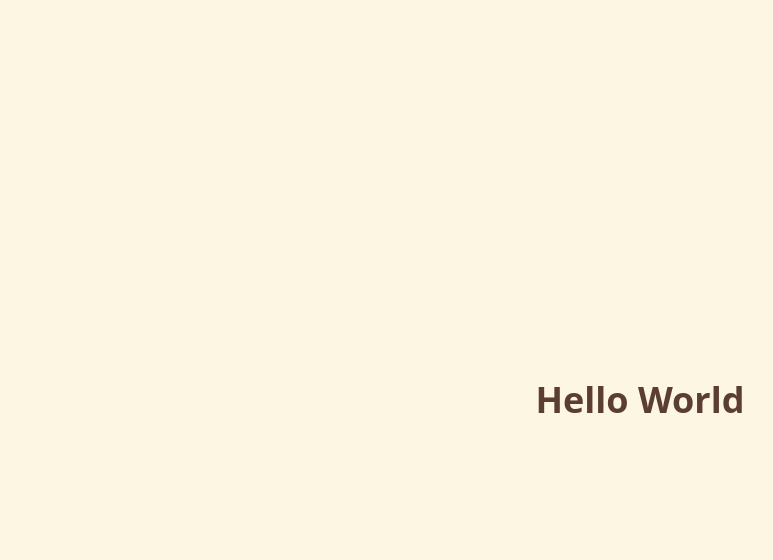
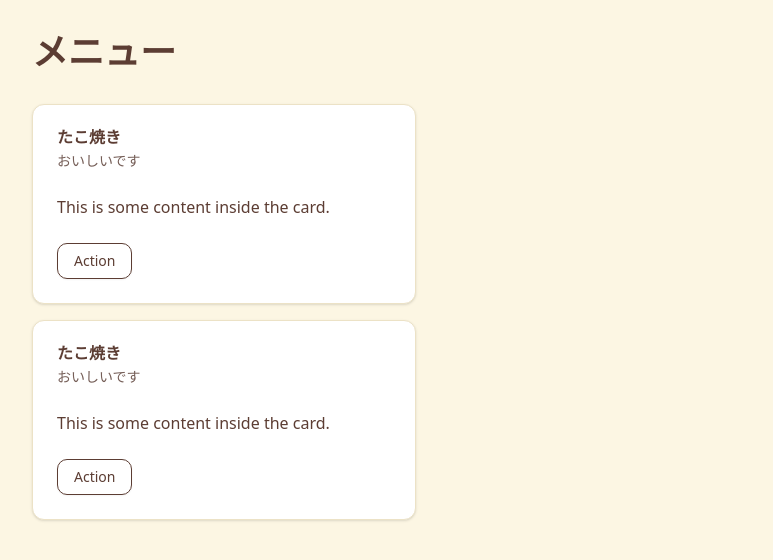
Before and after one commit to yamada-mikiya/A4-mobileorder, a Next.js app in the folder frontend/: page / in a window 1280 px wide. Shown: the top 560 px of the page, without its empty margins (0-773 px from the left). Built offline with nearby package versions, Linux system fonts and the light colour scheme.

Commit message:
仮のメインページを作成

```diff
--- a/frontend/app/page.tsx
+++ b/frontend/app/page.tsx
@@ -1,7 +1,50 @@
+import { Button } from "@/components/ui/button";
+import {
+  Card,
+  CardHeader,
+  CardFooter,
+  CardTitle,
+  CardAction,
+  CardDescription,
+  CardContent,
+} from "@/components/ui/card";
+
 export default function Home() {
   return (
-    <main className="flex min-h-screen items-center justify-center bg-background text-foreground">
-      <h1 className="text-4xl font-bold">Hello World</h1>
+    <main className="min-h-screen p-8">
+      <h1 className="text-4xl font-bold text-secondary">
+        メニュー
+      </h1>
+      <div className="mt-8 space-y-4">
+        <Card className="max-w-sm bg-white">
+          <CardHeader>
+            <CardTitle>たこ焼き</CardTitle>
+            <CardDescription>おいしいです</CardDescription>
+          </CardHeader>
+          <CardContent>
+            This is some content inside the card.
+          </CardContent>
+          <CardFooter>
+            <CardAction>
+              <Button variant="outline">Action</Button>
+            </CardAction>
+          </CardFooter>
+        </Card>
+                <Card className="max-w-sm bg-white">
+          <CardHeader>
+            <CardTitle>たこ焼き</CardTitle>
+            <CardDescription>おいしいです</CardDescription>
+          </CardHeader>
+          <CardContent>
+            This is some content inside the card.
+          </CardContent>
+          <CardFooter>
+            <CardAction>
+              <Button variant="outline">Action</Button>
+            </CardAction>
+          </CardFooter>
+        </Card>
+      </div>
     </main>
   );
 }
```
